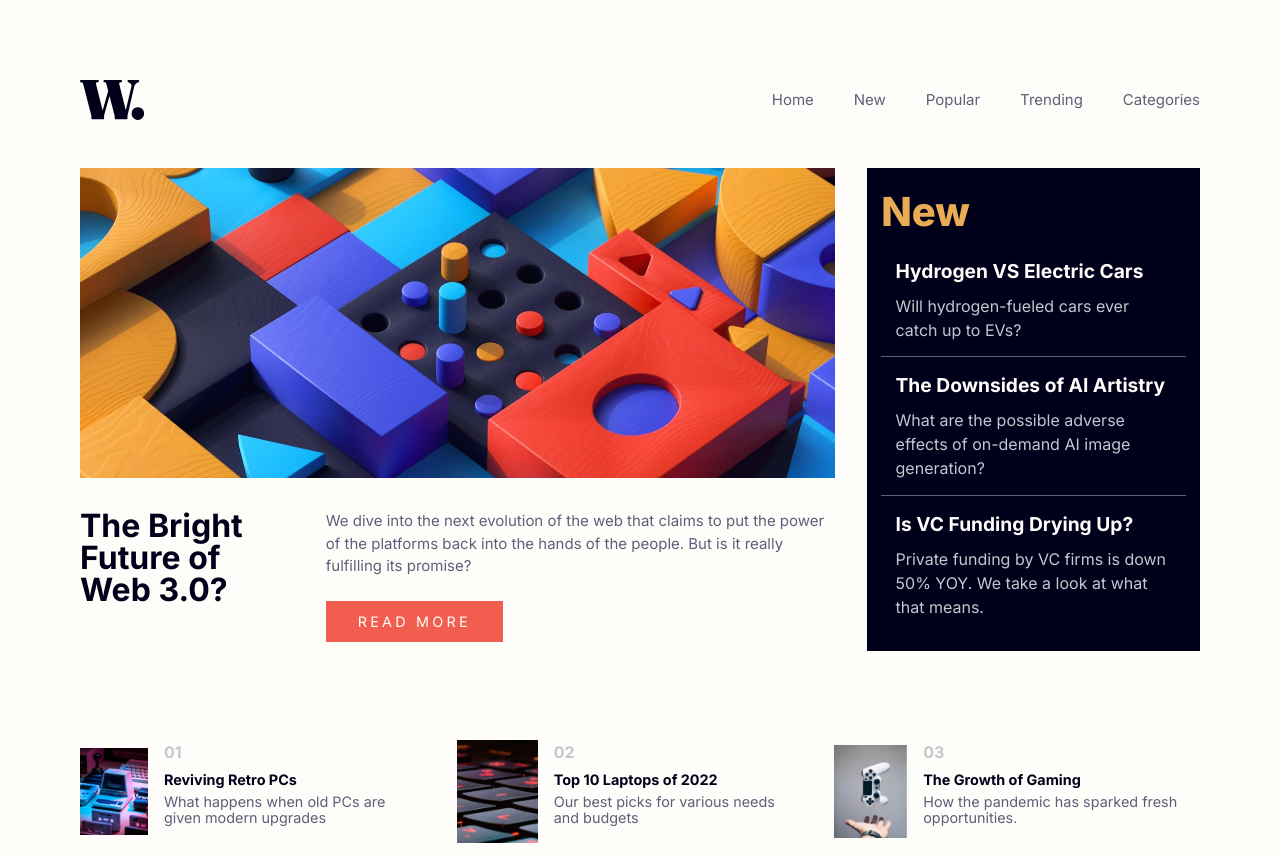
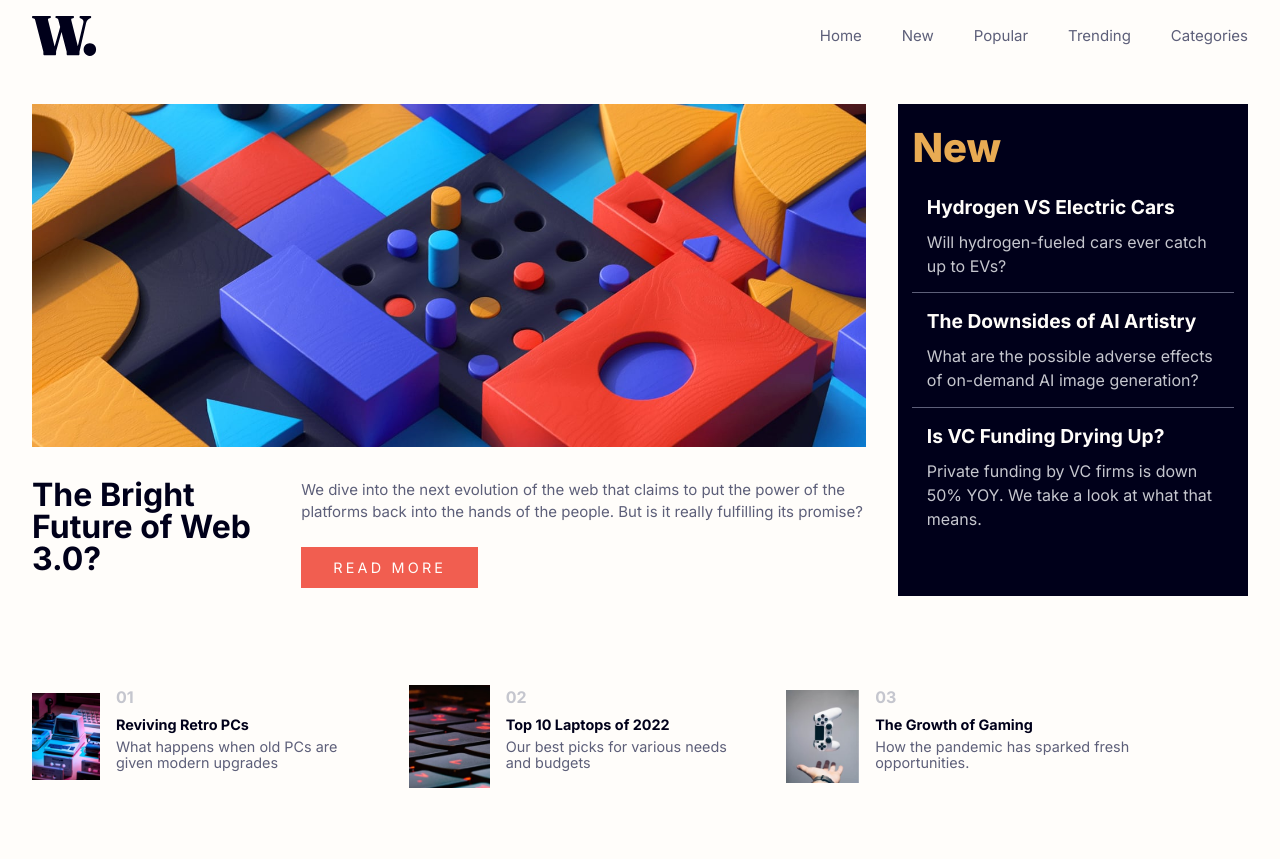
Before and after one commit to Vicky-peace/NEWS-PAGE, a plain HTML site: page index.html in a window 1280 px wide. Shown: the top 859 px of the page. Drawn offline with Linux system fonts and the light colour scheme; a web font is replaced by a local one.

Commit message:
modification

```diff
--- a/styles.css
+++ b/styles.css
@@ -24,7 +24,7 @@ body{
 }
 
 .container{
-    max-width: 1120px;
+    max-width: 1400px;
     margin: 0 auto;
 }
 
@@ -45,6 +45,7 @@ nav{
     display: flex;
     align-items: center;
     justify-content: space-between;
+    margin-top: -4rem;
 }
 
 .navbar-desktop{
```
